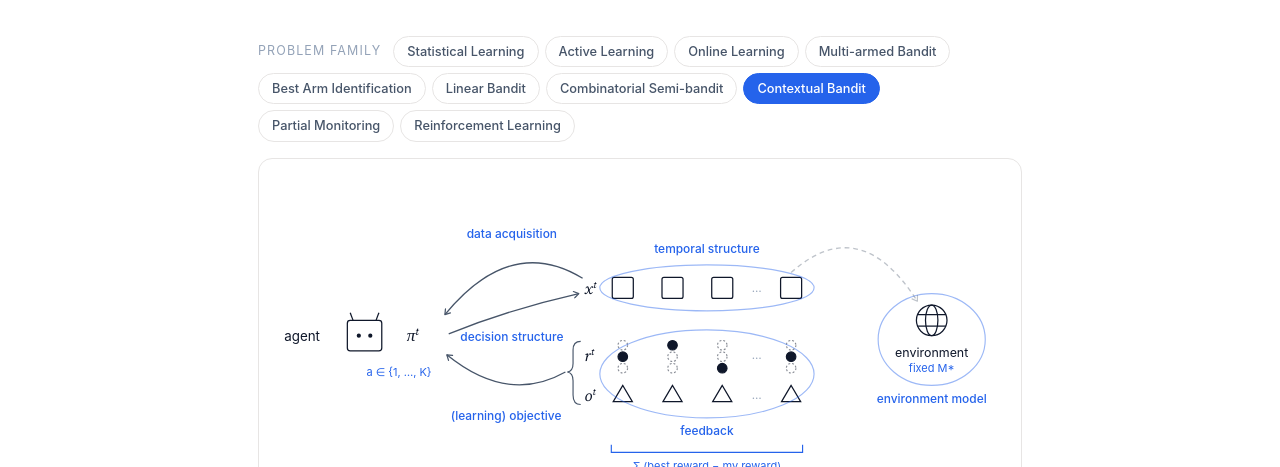
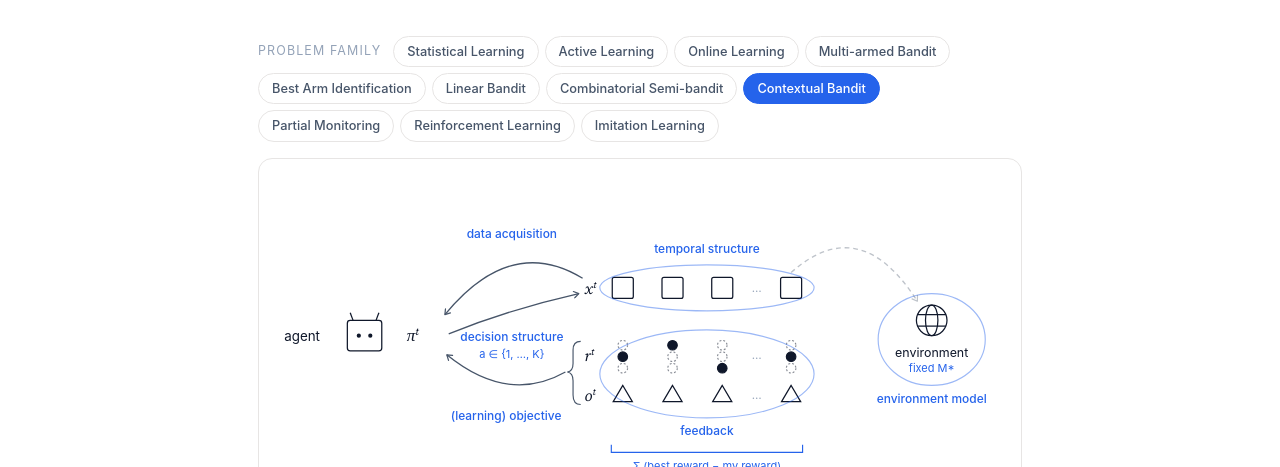
Before and after one commit to hajin322/hajin322.github.io, a Jekyll site: the page built from pages/learning-framework.html, in a window 1280 px wide. Shown: the part 737-1204 px from the top of the page. Built offline with Jekyll 4.4.1, drawn with Linux system fonts in a browser that asks for light colours.

Commit message:
Move decision caption, add Imitation Learning preset
Co-Authored-By: Claude Opus 5.5 <noreply@anthropic.com>

```diff
--- a/pages/learning-framework.html
+++ b/pages/learning-framework.html
@@ -179,7 +179,7 @@ permalink: /pages/learning-framework/
       <circle cx="96" cy="168" r="2.2" style="fill:var(--text)"/><circle cx="108" cy="168" r="2.2" style="fill:var(--text)"/>
       <line class="ink" x1="90" y1="152" x2="87" y2="144"/><line class="ink" x1="114" y1="152" x2="117" y2="144"/>
       <text class="m" x="146" y="174" style="font-size:18px">π<tspan dy="-7" style="font-size:11px">t</tspan></text>
-      <text class="capA" id="decCap" data-ax="dec" x="138" y="210" text-anchor="middle"></text>
+      <text class="capA" id="decCap" data-ax="dec" x="256" y="191" text-anchor="middle"></text>
 
       <path id="acqLine" class="link" data-ax="acq" d="M330 108 Q255 62 186 146"/>
       <path id="decLine" class="link" data-ax="dec" d="M190 166 Q255 140 326 124"/>
@@ -300,7 +300,8 @@ const FAM = [
   ['Combinatorial Semi-bandit', {acq:3, fb:1, temp:1, env:0, dec:2, obj:1}],
   ['Contextual Bandit', {acq:3, fb:2, temp:2, env:0, dec:1, obj:1}],
   ['Partial Monitoring', {acq:3, fb:3, temp:1, env:2, dec:1, obj:1}],
-  ['Reinforcement Learning', {acq:3, fb:2, temp:3, env:0, dec:3, obj:1}]
+  ['Reinforcement Learning', {acq:3, fb:2, temp:3, env:0, dec:3, obj:1}],
+  ['Imitation Learning', {acq:0, fb:0, temp:3, env:0, dec:3, obj:0}]
 ];
 const state = Object.assign({}, FAM[7][1]);
 let focus = null;
```
